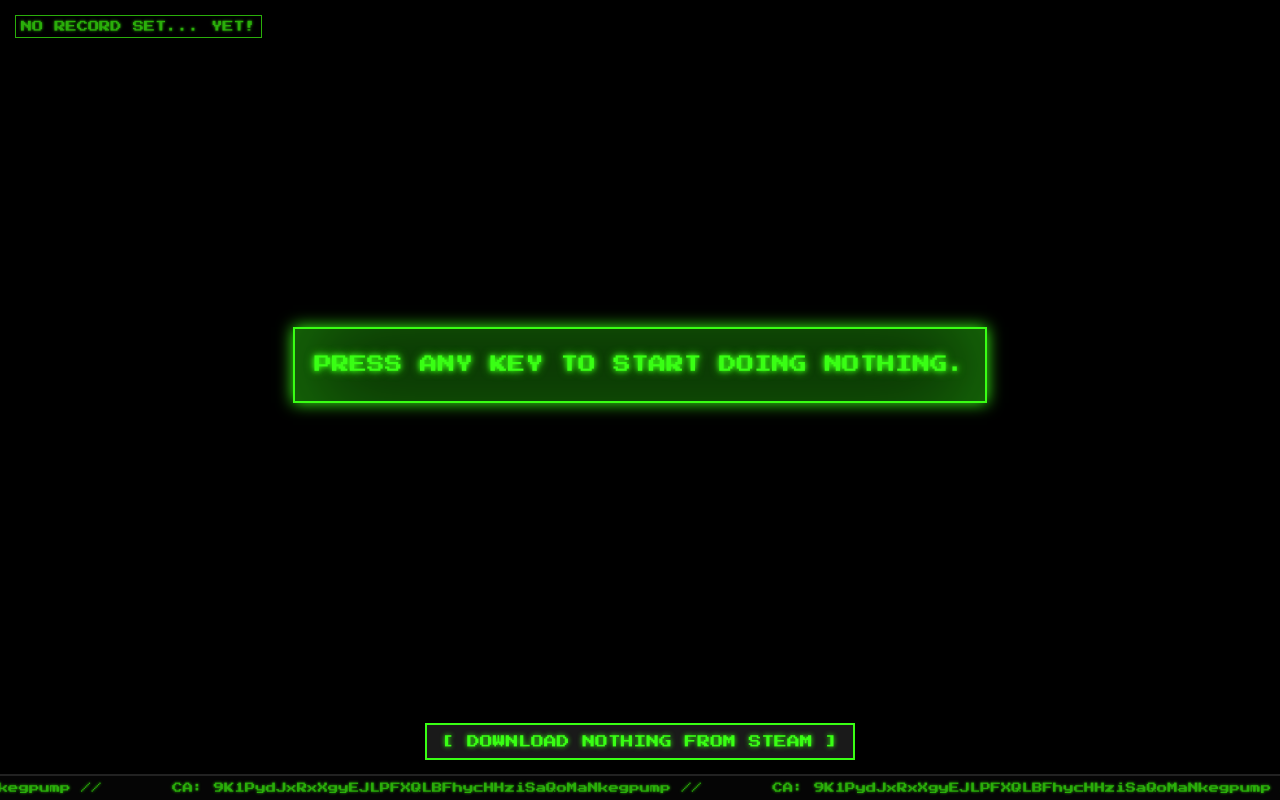
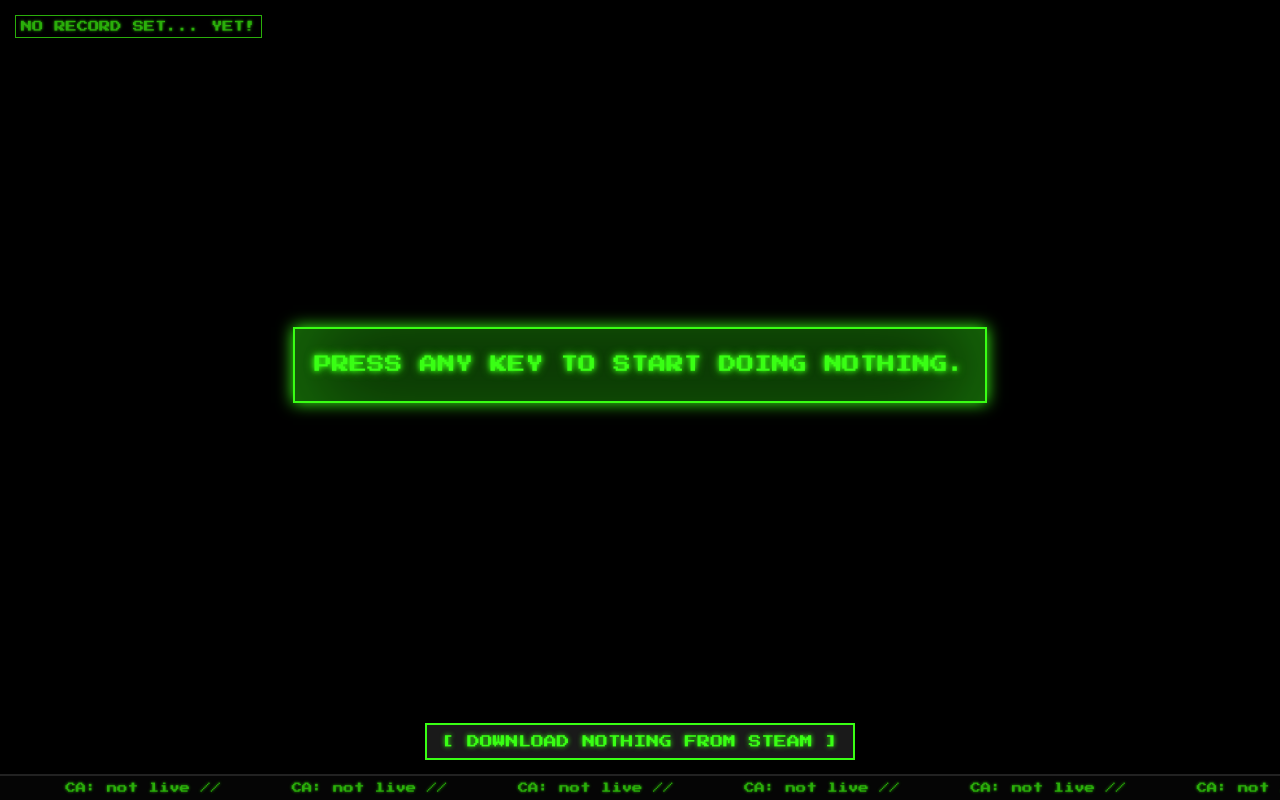
Before and after one commit to goonclub/Nothing, a plain HTML site: page index.html in a window 1280 px wide. Drawn offline with Linux system fonts and the light colour scheme.

Commit message:
Update index.html

```diff
--- a/index.html
+++ b/index.html
@@ -203,7 +203,7 @@
         const loseSoundElement = document.getElementById('loseSound');
         const caTickerWrapper = document.getElementById('caTickerAnimationWrapper');
 
-        const contractAddress = "9K1PydJxRxXgyEJLPFXQLBFhycHHziSaQoMaNkegpump"; // Replace with actual CA
+        const contractAddress = "not live"; // Replace with actual CA
         const caDisplayPrefix = "CA: ";
         const caSeparator = "  //  ";
         let originalTickerHtml = '';
```
